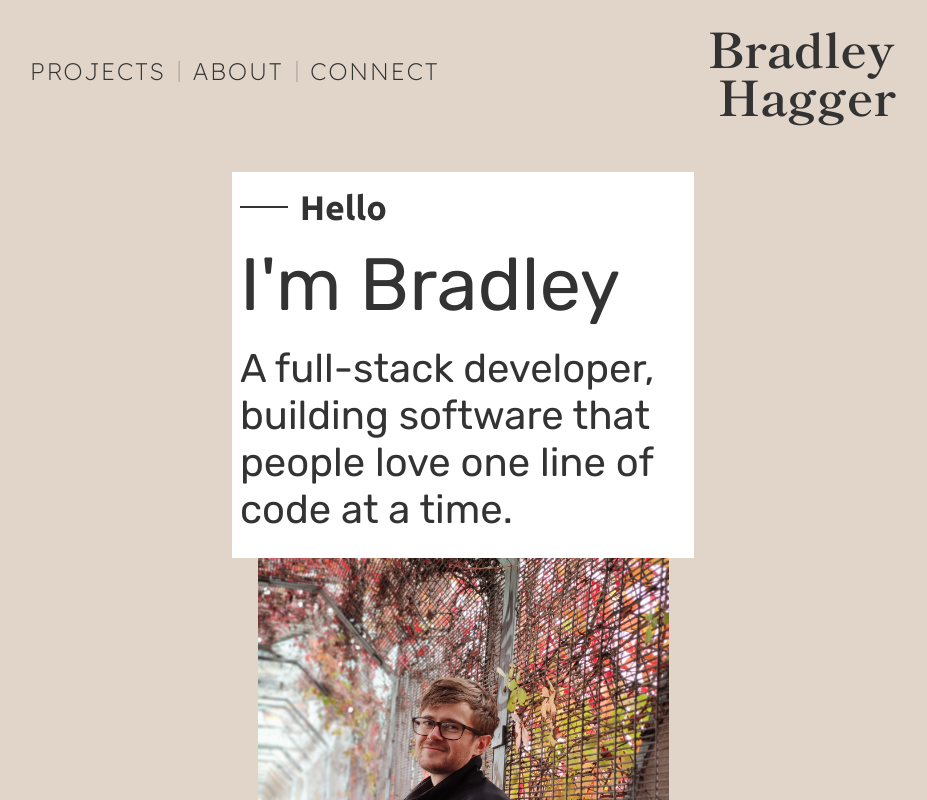
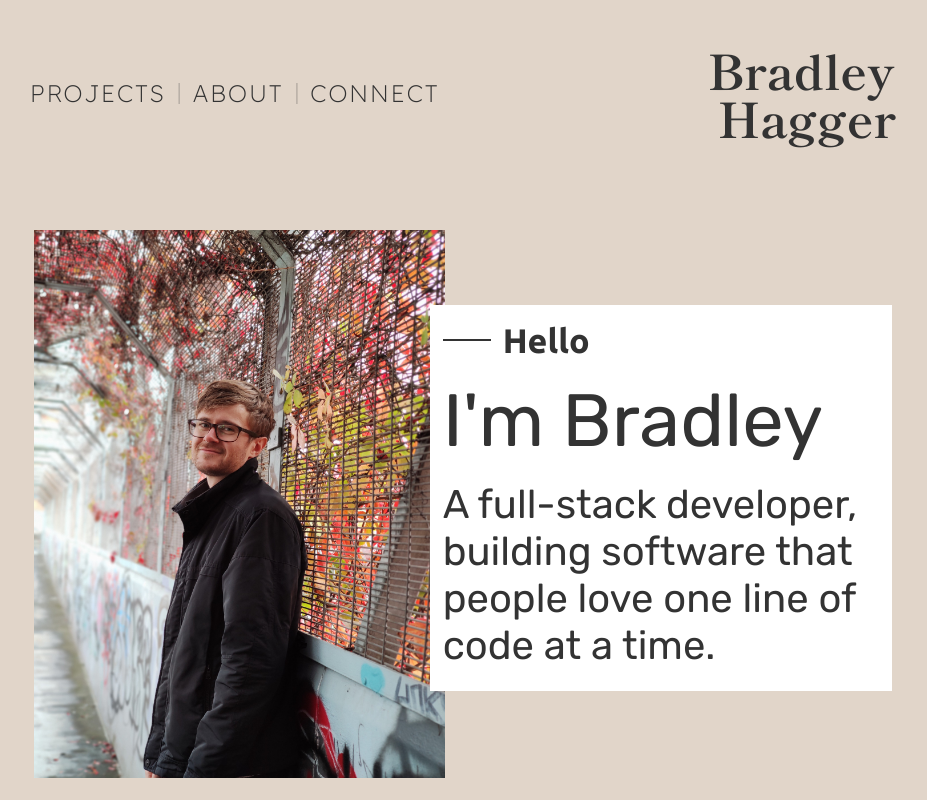
Before and after one commit to Filigee/bradley_hagger, a plain HTML site: page index.html in a window 1280 px wide. Shown: the top 800 px of the page, without its empty margins (177-1104 px from the left). Drawn offline with Linux system fonts and the light colour scheme.

Commit message:
desktop hero section complete

```diff
--- a/styles.css
+++ b/styles.css
@@ -101,7 +101,7 @@ html{
 
     .nav__wrapper{
         width: 866px;
-        height: 96px;
+        height: 141px;
         margin-inline: auto;
         padding-top: 45px;
         align-items: center;
@@ -188,6 +188,10 @@ html{
         margin-top: 76px;
     }
 
+    .hero-text__wrapper > * {
+        margin: 16px 0 0 13px;
+    }
+
     .hero-text__hello__container{
         height: 56px;
     }
@@ -215,7 +219,28 @@ html{
 }
 
 @media screen and (min-width: 920px){
+    .hero-content__wrapper{
+        display: flex;
+        flex-direction: row-reverse;
+        width: 866px;
+        height: 536px;
+        margin-inline: auto;
+        margin-top: 88px;
+    }
 
+    .hero-text__wrapper{
+        position: relative;
+        z-index: 1;
+        margin-left: -20px;
+    }
+
+    .hero-text__hello__container{
+        margin-top: 0;
+    }
+
+    .img-bradley{
+        margin-top: 1px;
+    }
 }
 
 /* PROJECTS */
```
